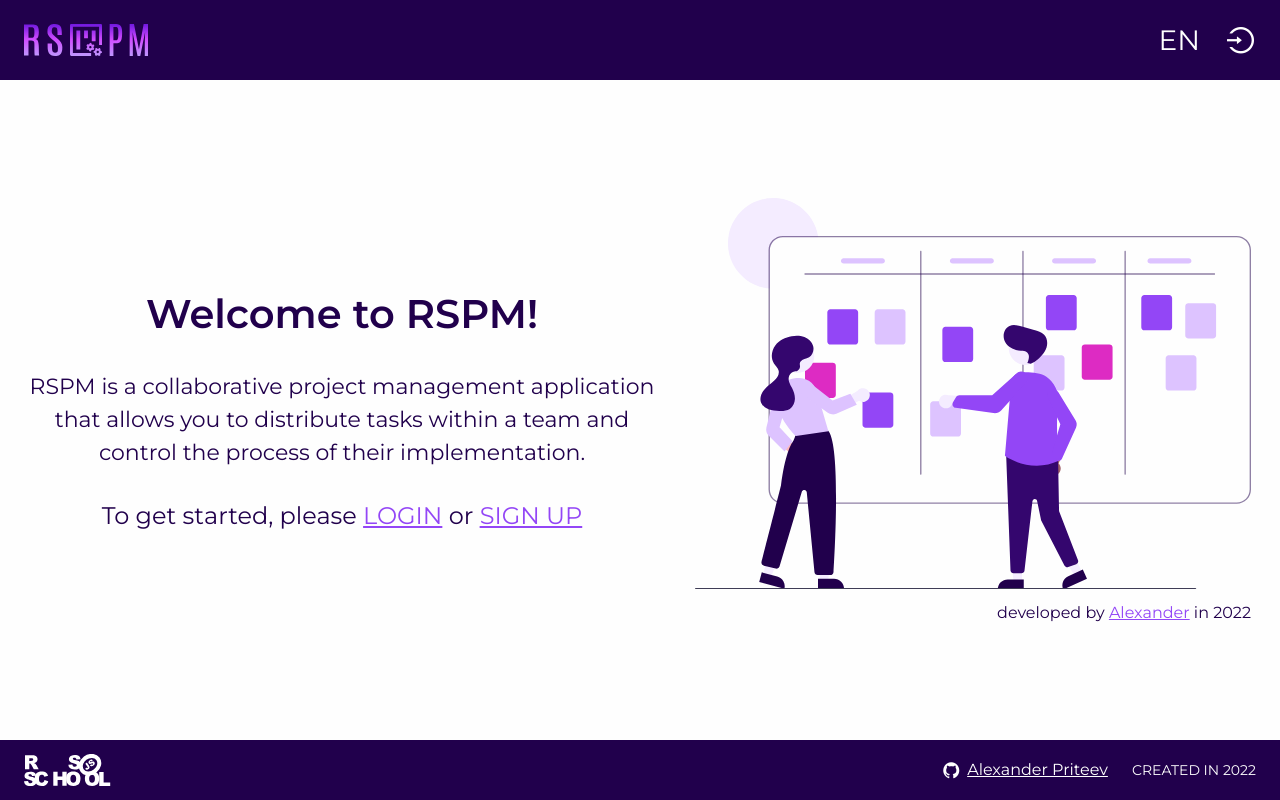
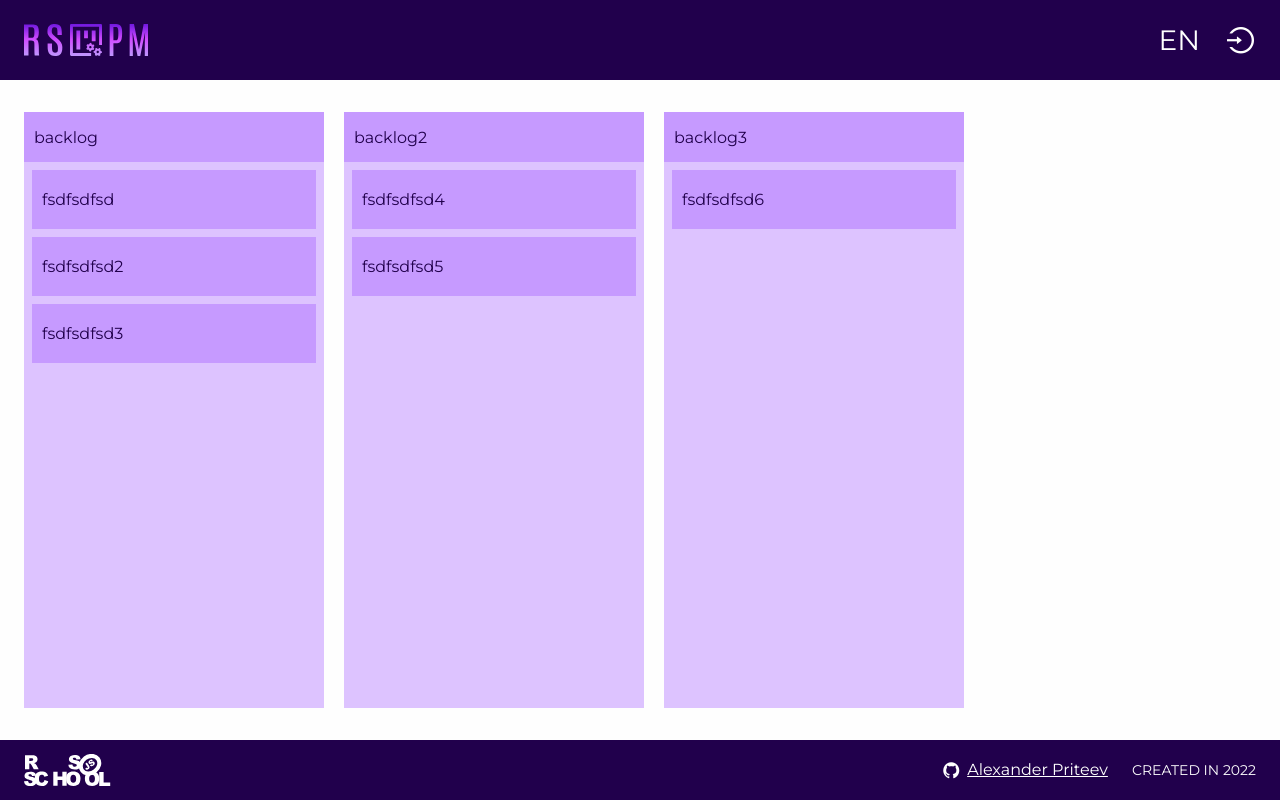
Before and after one commit to AlexanderPriteev/rss-project-management, a React (Create React App) app: page / in a window 1280 px wide. Built offline with nearby package versions, Linux system fonts and the light colour scheme.

Commit message:
feat: add react-beautiful-dnd

```diff
--- a/package.json
+++ b/package.json
@@ -26,6 +26,7 @@
     "node-sass": "^7.0.3",
     "prettier": "^2.6.2",
     "react": "^18.2.0",
+    "react-beautiful-dnd": "^13.1.1",
     "react-dom": "^18.2.0",
     "react-i18next": "^12.0.0",
     "react-redux": "^8.0.4",
@@ -62,6 +63,7 @@
     ]
   },
   "devDependencies": {
+    "@types/react-beautiful-dnd": "^13.1.2",
     "@typescript-eslint/eslint-plugin": "^5.13.0",
     "@typescript-eslint/parser": "^5.0.0",
     "eslint-config-airbnb-typescript": "^17.0.0"
--- a/src/App.tsx
+++ b/src/App.tsx
@@ -11,6 +11,7 @@ import { Index } from './pages/layout';
 import { useDispatch, useSelector } from 'react-redux';
 import { StateReduxInterface } from './state';
 import { checkUser } from './api/checkAuth';
+import { QuoteApp } from './aadnd/test';
 
 function App() {
   const userId = useSelector((state: StateReduxInterface) => state.user);
@@ -24,7 +25,8 @@ function App() {
       <Routes>
         {!userId._id ? (
           <Route path="/" element={<Index />}>
-            <Route index element={<Welcome />} />
+            <Route index element={<QuoteApp />} />
+            {/*<Route index element={<Welcome />} />*/}
             <Route path="/login" element={<Login />} />
             <Route path="/sign-up" element={<SignUp />} />
             <Route path="*" element={<Welcome />} />
--- /dev/null
+++ b/src/aadnd/dnd.scss
@@ -0,0 +1,36 @@
+.dnd{
+  display: flex;
+  flex-grow: 1;
+  gap: 20px;
+  overflow: auto;
+  &-board{
+    width: 300px;
+    min-width: 300px;
+    background-color: $primary-100;
+    display: flex;
+    flex-direction: column;
+    font-size: 16px;
+    &-head{
+      display: flex;
+      align-items: center;
+      box-sizing: border-box;
+      padding: 10px;
+      height: 50px;
+      background-color: $primary-200;
+    }
+    &-body{
+      flex-grow: 1;
+      display: flex;
+      flex-direction: column;
+      gap: 8px;
+      box-sizing: border-box;
+      padding: 8px;
+    }
+  }
+  &-card{
+    width: 100%;
+    box-sizing: border-box;
+    padding: 20px 10px;
+    background-color: $primary-200;
+  }
+}
--- /dev/null
+++ b/src/aadnd/test.tsx
@@ -0,0 +1,65 @@
+import React from 'react';
+import { DragDropContext, Droppable, Draggable, DropResult } from 'react-beautiful-dnd';
+
+// fake data generator
+
+const tmpCards = [
+  { id: 1, value: 'fsdfsdfsd', order: 0, board: 1 },
+  { id: 2, value: 'fsdfsdfsd2', order: 1, board: 1 },
+  { id: 3, value: 'fsdfsdfsd3', order: 2, board: 1 },
+  { id: 4, value: 'fsdfsdfsd4', order: 0, board: 2 },
+  { id: 5, value: 'fsdfsdfsd5', order: 1, board: 2 },
+  { id: 6, value: 'fsdfsdfsd6', order: 0, board: 3 },
+];
+
+const tmpBoars = [
+  { id: 1, value: 'backlog', order: 0 },
+  { id: 2, value: 'backlog2', order: 1 },
+  { id: 3, value: 'backlog3', order: 2 },
+];
+
+export function QuoteApp() {
+  function onDragEnd(result: DropResult) {
+    console.log(result);
+    //TODO
+  }
+
+  return (
+    <div className="dnd">
+      <DragDropContext onDragEnd={onDragEnd}>
+        {tmpBoars.map((e) => (
+          <Droppable key={e.id} droppableId={`${e.id}`}>
+            {(provided) => (
+              <div className="dnd-board">
+                <div className="dnd-board-head">{e.value}</div>
+                <div
+                  ref={provided.innerRef}
+                  {...provided.droppableProps}
+                  className="dnd-board-body"
+                >
+                  {tmpCards
+                    .filter((e1) => e1.board === e.id)
+                    .map((e1) => (
+                      <Draggable key={e1.id} draggableId={`${e1.id}`} index={e1.order}>
+                        {(provided) => (
+                          <div
+                            ref={provided.innerRef}
+                            {...provided.draggableProps}
+                            {...provided.dragHandleProps}
+                            className="dnd-card"
+                          >
+                            {e1.value}
+                          </div>
+                        )}
+                      </Draggable>
+                    ))}
+                  {provided.placeholder}
+                </div>
+              </div>
+            )}
+          </Droppable>
+        ))}
+      </DragDropContext>
+    </div>
+  );
+}
--- a/src/index.tsx
+++ b/src/index.tsx
@@ -7,9 +7,9 @@ import { Provider } from 'react-redux';
 
 const root = ReactDOM.createRoot(document.getElementById('root') as HTMLElement);
 root.render(
-  <React.StrictMode>
-    <Provider store={storeRedux}>
-      <App />
-    </Provider>
-  </React.StrictMode>
+  // <React.StrictMode>
+  <Provider store={storeRedux}>
+    <App />
+  </Provider>
+  // </React.StrictMode>
 );
--- a/src/pages/board/column/index.tsx
+++ b/src/pages/board/column/index.tsx
@@ -6,6 +6,8 @@ import { useTranslation } from 'react-i18next';
 import { IColumn, ITask, updateColumn } from '../../../api/requests';
 import { RemoveModalWrap } from '../../../companents/modal/remove-form/wrapper';
 import { AlertModal } from '../../../companents/alert';
+
+import { DragDropContext, Droppable, Draggable, DropResult } from 'react-beautiful-dnd';
 
 interface IBoardCol {
   tasks: ITask[];
@@ -43,6 +45,8 @@ export const BoardCol = function (props: IBoardCol) {
   const { t } = useTranslation();
 
   return (
+    <Droppable droppableId={props.column._id}>
+      {(provided) => (
         <div className="project-col">
           <div className="project-col__head">
             <LineInput
@@ -55,10 +59,15 @@ export const BoardCol = function (props: IBoardCol) {
             <i className="project-remove icon-delete" onClick={() => setRemoveModal(true)} />
           </div>
           <div className="project-col__body">
-        <div className="project-col__tasks">
-          {tasks.map((e) => (
-            <ProjectTask key={e._id} {...e} />
+            <div
+              className="project-col__tasks"
+              ref={provided.innerRef}
+              {...provided.droppableProps}
+            >
+              {tasks.map((e, i) => (
+                <ProjectTask key={e._id} task={e} index={i} />
               ))}
+              {provided.placeholder}
             </div>
             <button
               className="project-create project-create--task icon-add"
@@ -80,5 +89,7 @@ export const BoardCol = function (props: IBoardCol) {
           )}
           {alertError && <AlertModal title={alertError} setTitle={setAlertError} />}
         </div>
+      )}
+    </Droppable>
   );
 };
--- a/src/pages/board/column/task/index.tsx
+++ b/src/pages/board/column/task/index.tsx
@@ -1,17 +1,37 @@
 import React, { useState } from 'react';
 import { EditModal, IEditModal } from '../../../../companents/modal/edit-form';
 import { ITask } from '../../../../api/requests';
+import { Draggable } from 'react-beautiful-dnd';
+import { useSelector } from 'react-redux';
+import { StateReduxInterface } from '../../../../state';
 
-export const ProjectTask = function (props: ITask) {
+interface IProjectTask {
+  task: ITask;
+  index: number;
+}
+
+export const ProjectTask = function (props: IProjectTask) {
   const [modal, setModal] = useState(false);
-
-  const modalData: IEditModal = { ...props, control: setModal };
+  const modalData: IEditModal = { ...props.task, control: setModal };
 
   return (
     <>
-      <div className="project-task" onClick={() => setModal(true)}>
-        {props.title}
-      </div>
+      <Draggable draggableId={props.task._id as string} index={props.index}>
+        {(provided) => (
+          <div
+            ref={provided.innerRef}
+            {...provided.draggableProps}
+            {...provided.dragHandleProps}
+            className="project-task"
+            onClick={() => {
+              setModal(true);
+              console.log('test');
+            }}
+          >
+            {props.task.title}
+          </div>
+        )}
+      </Draggable>
       {modal && <EditModal {...modalData} />}
     </>
   );
--- a/src/pages/board/index.tsx
+++ b/src/pages/board/index.tsx
@@ -19,6 +19,7 @@ import { getTitle } from '../../methods/get-title';
 import { useDispatch, useSelector } from 'react-redux';
 import { reduxProject, StateReduxInterface } from '../../state';
 import { CreateModal } from '../../companents/modal/create-form';
+import { DragDropContext, Droppable, Draggable, DropResult } from 'react-beautiful-dnd';
 
 export const ProjectBoard = function () {
   const token = localStorage.getItem('token') as string;
@@ -83,6 +84,11 @@ export const ProjectBoard = function () {
 
   useCheckUser();
 
+  function onDragEnd(result: DropResult) {
+    console.log(result);
+    //TODO
+  }
+
   return (
     <div className="project">
       {data.project.board && (
@@ -97,10 +103,13 @@ export const ProjectBoard = function () {
           </div>
           <div className="project-wrapper">
             <div className="project-col-list">
-              {data.project.columns.map((e) => (
-                <BoardCol key={e._id} column={e} tasks={data.project.tasks} />
-              ))}
+              <DragDropContext onDragEnd={onDragEnd}>
+                {data.project.columns.map((e) => (
+                  <BoardCol key={e._id} column={e} tasks={data.project.tasks} />
+                ))}
+              </DragDropContext>
             </div>
+
             <button className="project-create icon-add" onClick={() => setCreateModal(true)}>
               {t('board:column')}
             </button>
--- a/src/style.scss
+++ b/src/style.scss
@@ -19,6 +19,7 @@
 @import "./pages/main/main";
 @import "./pages/board/project-board";
 
+@import "./aadnd/dnd";
 
 
 @import "./assets/styles/atom";
```
Lines whose indentation alone changed are shown as unchanged.
